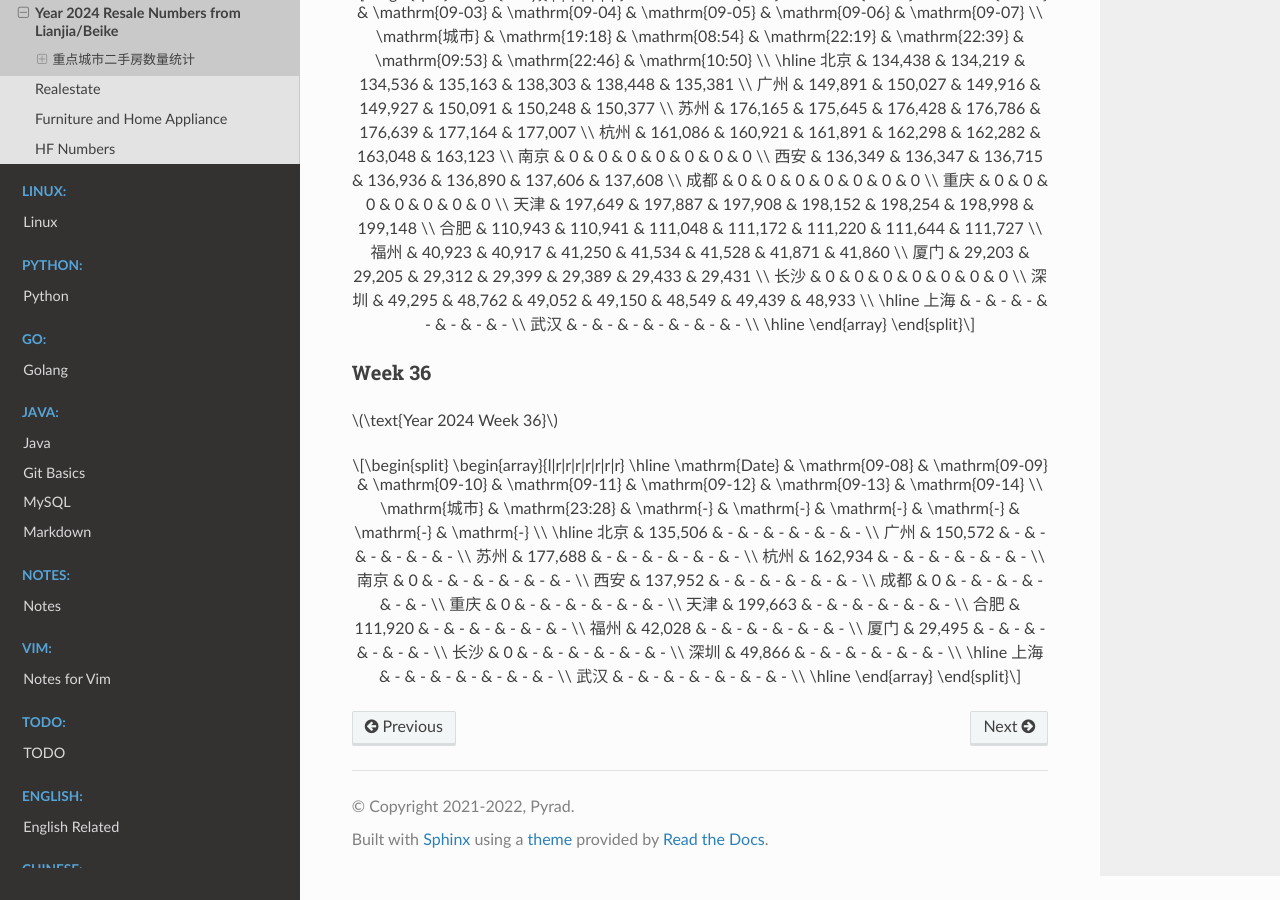
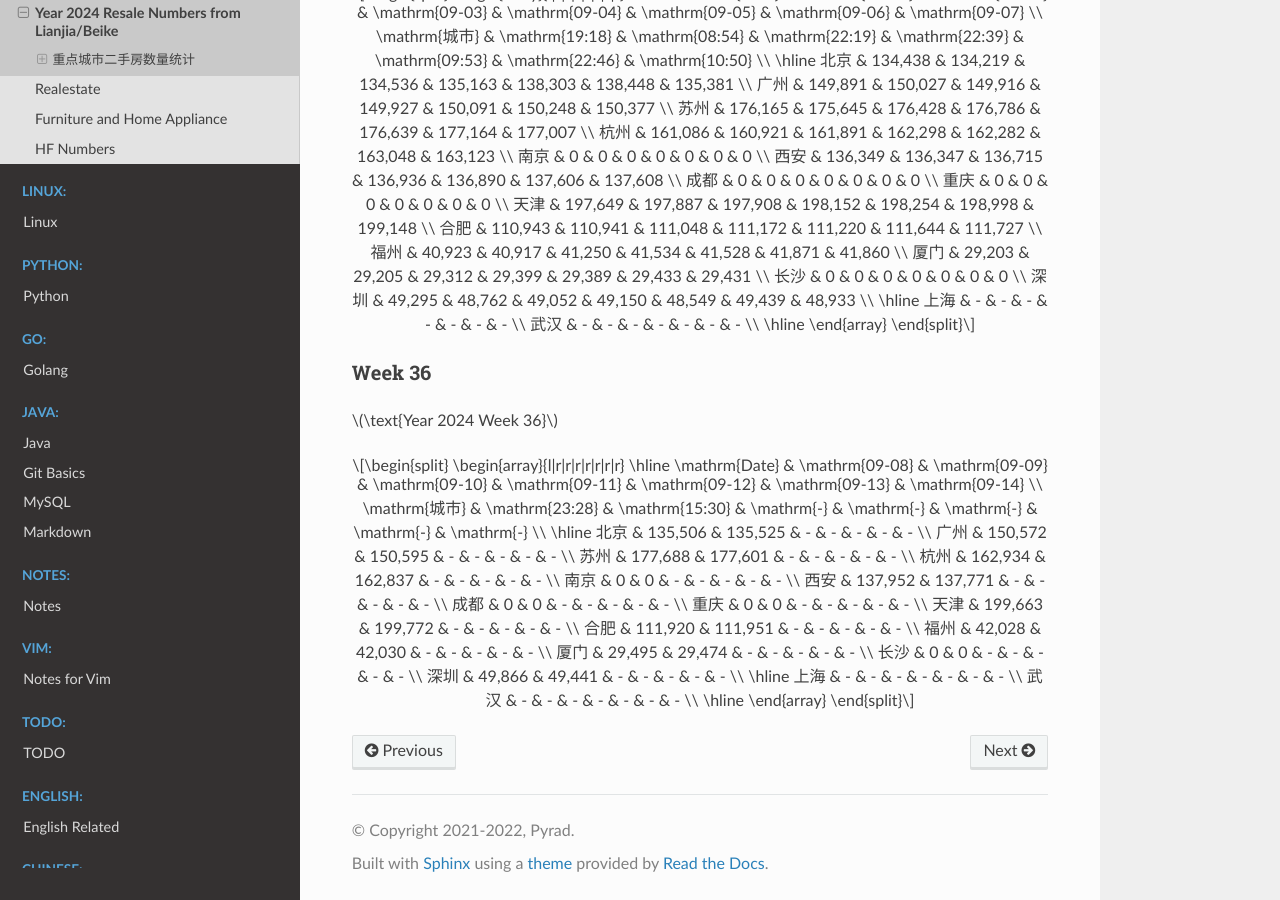
Before and after one commit to Pyrad/pyradnotes, a Sphinx documentation site: the page built from source/RealEstate/resalenumbers2024.md, in a window 1280 px wide and 900 px high, scrolled down 17405 px. Built offline with Sphinx 7.4.7 and the Read the Docs theme 2.0.0, drawn with Linux system fonts in a browser that asks for light colours; pages that are not in the unit, such as notebooks, are missing from menus; a script that is not in the unit is left out.

Commit message:
Realestate Update resale numbers 2024-09-09 15:30

```diff
--- a/source/RealEstate/resalenumbers2024.md
+++ b/source/RealEstate/resalenumbers2024.md
@@ -1163,22 +1163,22 @@ $$
 \begin{array}{l|r|r|r|r|r|r|r}
 \hline
 \mathrm{Date} & \mathrm{09-08} & \mathrm{09-09} & \mathrm{09-10} & \mathrm{09-11} & \mathrm{09-12} & \mathrm{09-13} & \mathrm{09-14} \\
-\mathrm{城市} & \mathrm{23:28} & \mathrm{-} & \mathrm{-} & \mathrm{-} & \mathrm{-} & \mathrm{-} & \mathrm{-} \\
+\mathrm{城市} & \mathrm{23:28} & \mathrm{15:30} & \mathrm{-} & \mathrm{-} & \mathrm{-} & \mathrm{-} & \mathrm{-} \\
 \hline
-北京 & 135,506 & - & - & - & - & - & - \\
-广州 & 150,572 & - & - & - & - & - & - \\
-苏州 & 177,688 & - & - & - & - & - & - \\
-杭州 & 162,934 & - & - & - & - & - & - \\
-南京 & 0 & - & - & - & - & - & - \\
-西安 & 137,952 & - & - & - & - & - & - \\
-成都 & 0 & - & - & - & - & - & - \\
-重庆 & 0 & - & - & - & - & - & - \\
-天津 & 199,663 & - & - & - & - & - & - \\
-合肥 & 111,920 & - & - & - & - & - & - \\
-福州 & 42,028 & - & - & - & - & - & - \\
-厦门 & 29,495 & - & - & - & - & - & - \\
-长沙 & 0 & - & - & - & - & - & - \\
-深圳 & 49,866 & - & - & - & - & - & - \\
+北京 & 135,506 & 135,525 & - & - & - & - & - \\
+广州 & 150,572 & 150,595 & - & - & - & - & - \\
+苏州 & 177,688 & 177,601 & - & - & - & - & - \\
+杭州 & 162,934 & 162,837 & - & - & - & - & - \\
+南京 & 0 & 0 & - & - & - & - & - \\
+西安 & 137,952 & 137,771 & - & - & - & - & - \\
+成都 & 0 & 0 & - & - & - & - & - \\
+重庆 & 0 & 0 & - & - & - & - & - \\
+天津 & 199,663 & 199,772 & - & - & - & - & - \\
+合肥 & 111,920 & 111,951 & - & - & - & - & - \\
+福州 & 42,028 & 42,030 & - & - & - & - & - \\
+厦门 & 29,495 & 29,474 & - & - & - & - & - \\
+长沙 & 0 & 0 & - & - & - & - & - \\
+深圳 & 49,866 & 49,441 & - & - & - & - & - \\
 \hline
 上海 & - & - & - & - & - & - & - \\
 武汉 & - & - & - & - & - & - & - \\
```
Also changed, not shown: 1 other file.
